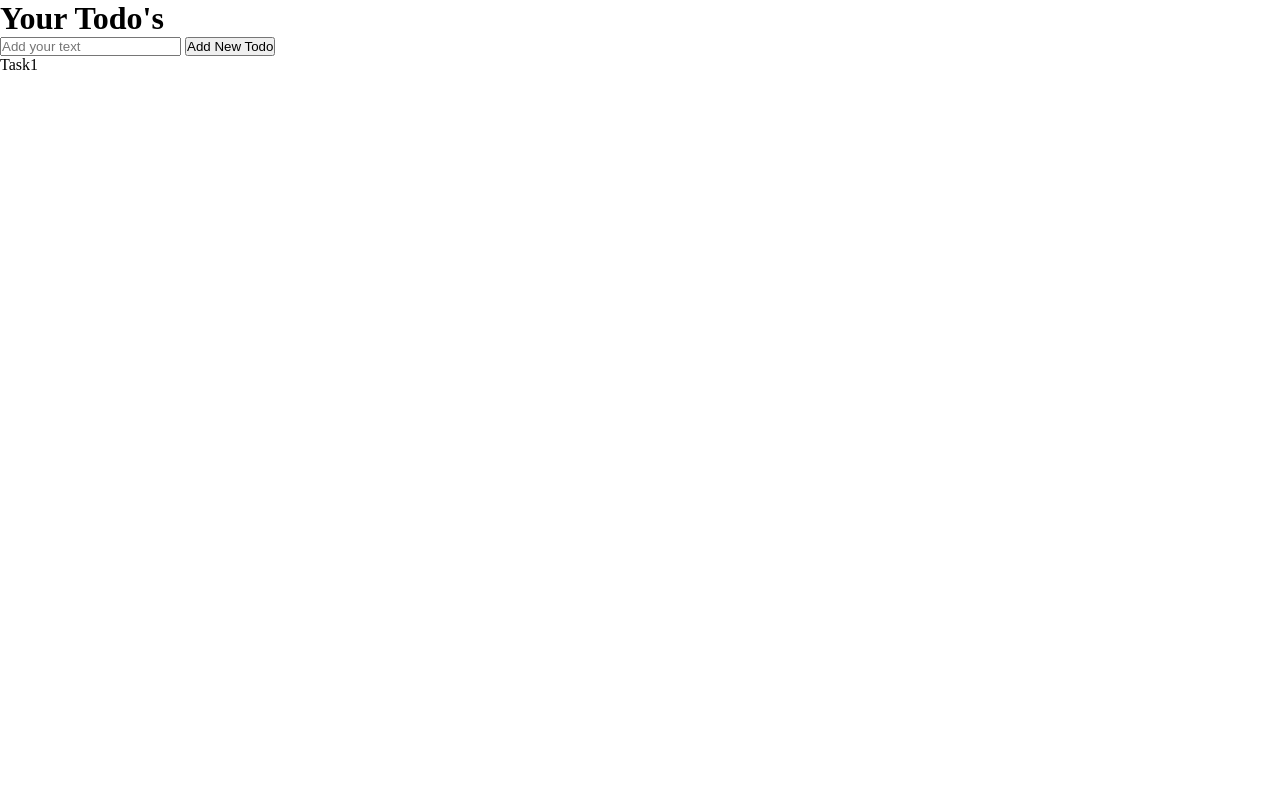
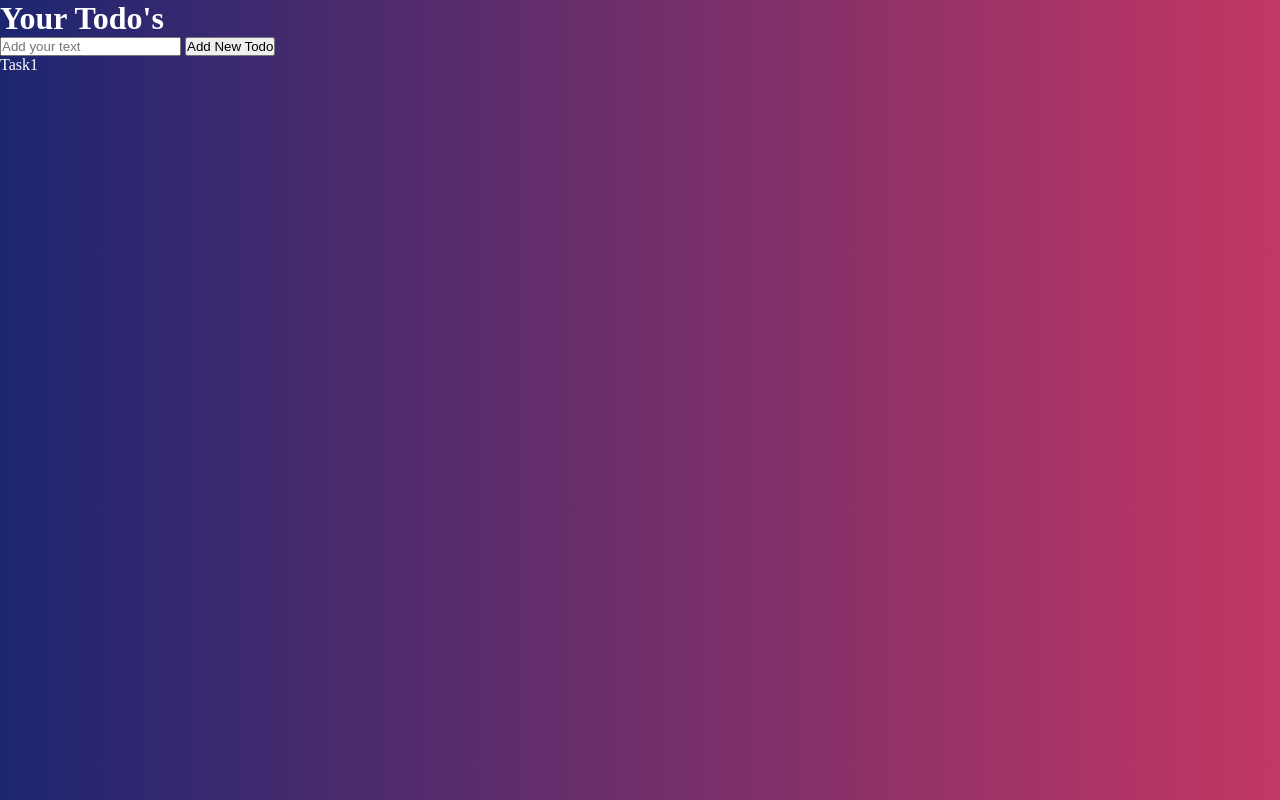
Before and after one commit to dhnozr/Todo-List, a plain HTML site: page index.html in a window 1280 px wide. Drawn offline with Linux system fonts and the light colour scheme.

Commit message:
container styles created

```diff
--- a/style.css
+++ b/style.css
@@ -3,3 +3,11 @@
   padding: 0;
   box-sizing: border-box;
 }
+
+.container {
+  min-height: 100vh;
+  background: #c33764; /* fallback for old browsers */
+  background: -webkit-linear-gradient(to right, #1d2671, #c33764);
+  background: linear-gradient(to right, #1d2671, #c33764);
+  color: #fff;
+}
```
